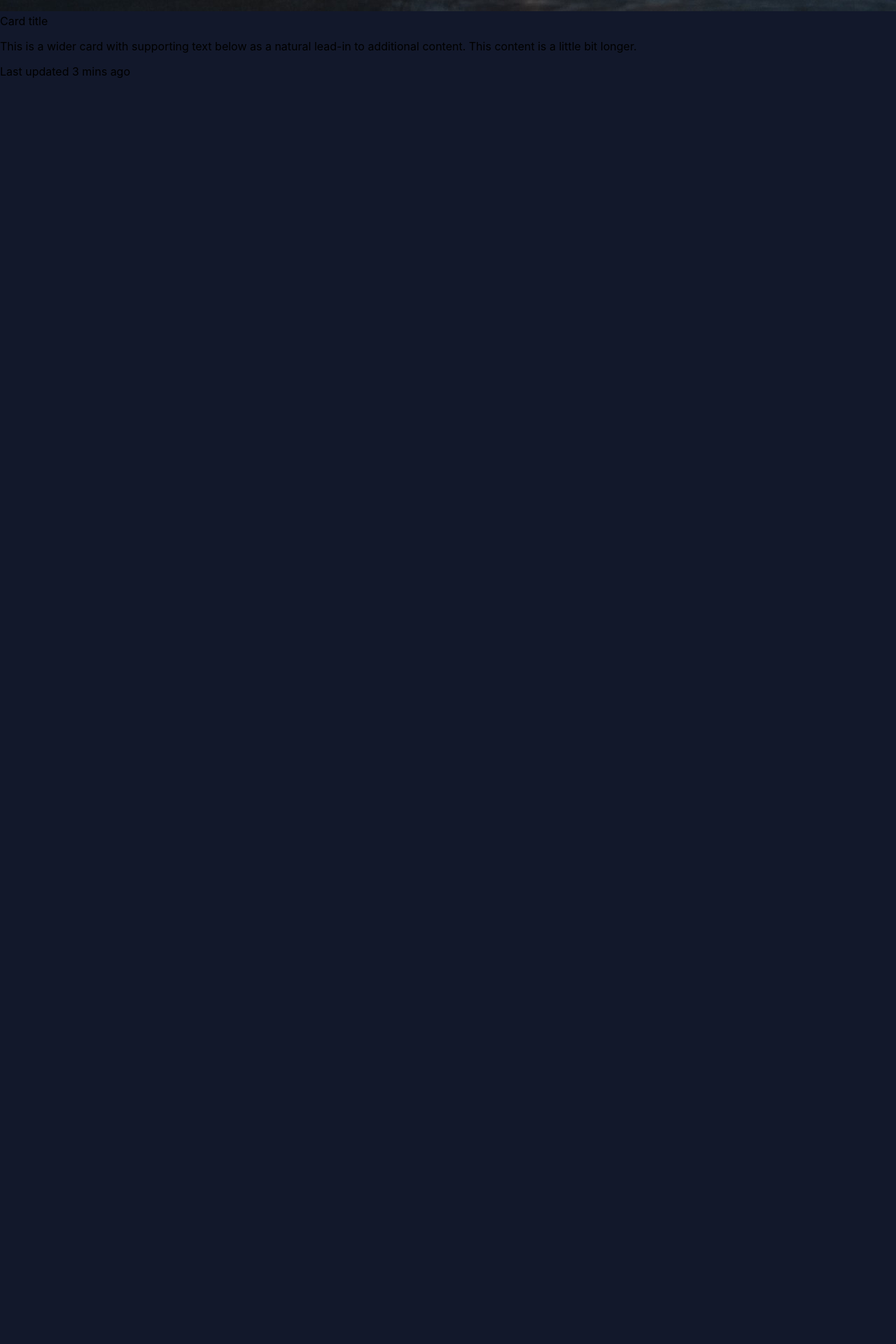
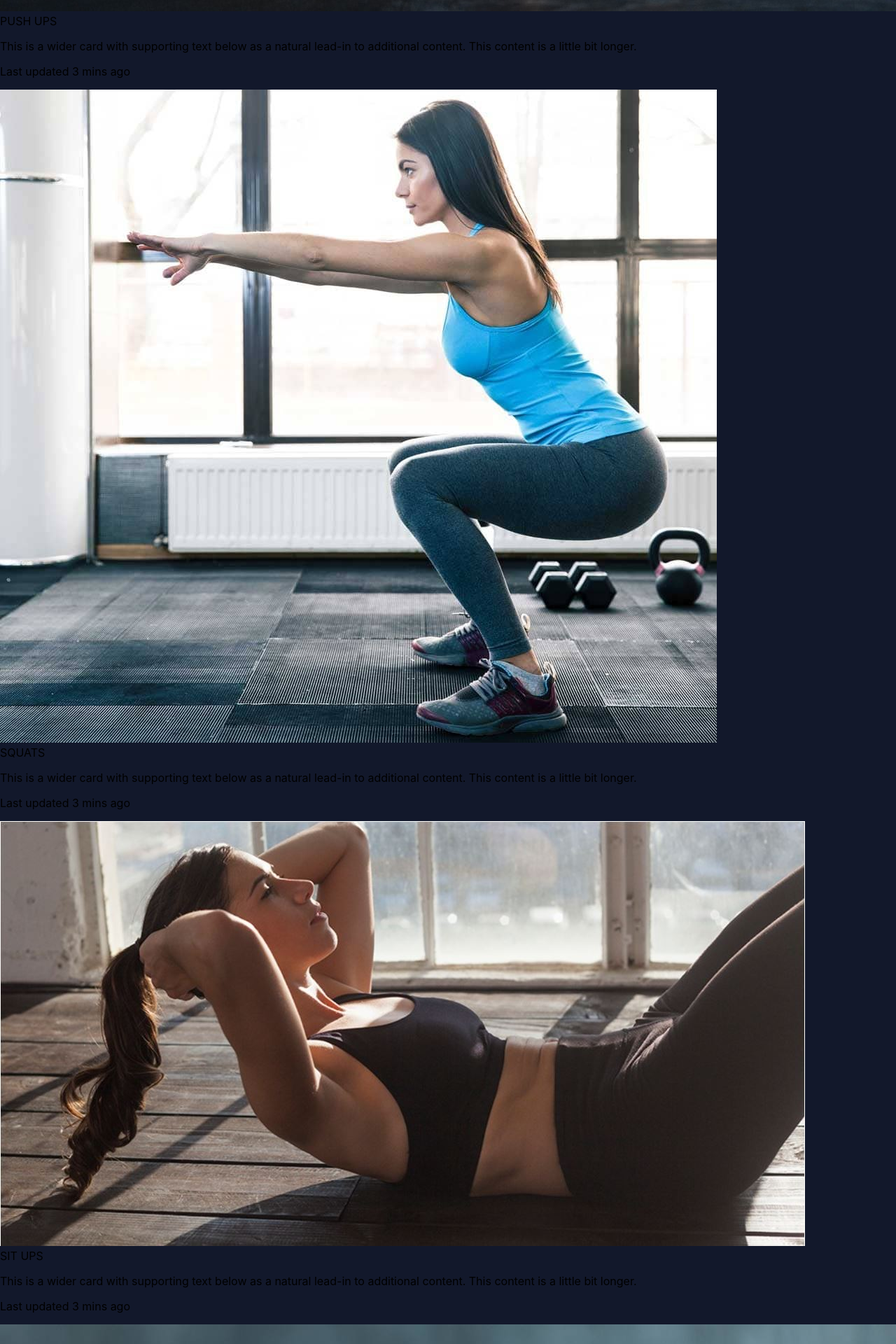
Before and after one commit to LeonSo7/HackTheNorth2020-Fitness-Application, a React (Create React App) app in the folder app/: page / in a window 1280 px wide. Shown: the part 960-2880 px from the top of the page at 70% size. Before the commit the page ends 1088 px from the top, so only its background shows below. Built offline with nearby package versions, Linux system fonts and the light colour scheme.

Commit message:
added cards for workouts

```diff
--- a/app/src/components/screens/Home.js
+++ b/app/src/components/screens/Home.js
@@ -1,7 +1,9 @@
 import "../../styles/Home.css";
-import Button from 'react-bootstrap/Button'
-import Card from "react-bootstrap/Card";
+import { Button, Card, Row, Col } from 'react-bootstrap'
 import pushupThumbnail from "../../assets/pushup_thumbnail.jpg";
+import plankThumbnail from "../../assets/plank_thumbnail.jpg";
+import situpsThumbnail from "../../assets/situps_thumbnail.JPG";
+import squatsThumbnail from "../../assets/squats_thumbnail.jpg";
 
 function Home() {
   return (
@@ -14,10 +16,13 @@ function Home() {
       <div className="TitleDiv">
         <h className="TitleText">Test page</h>
       </div>
+
+      <Row>
+        <Col>
           <Card className="bg-dark text-white">
             <Card.Img src={pushupThumbnail} alt="Pushup Thumbnail" />
             <Card.ImgOverlay>
-          <Card.Title>Card title</Card.Title>
+              <Card.Title>PUSH UPS</Card.Title>
               <Card.Text>
                 This is a wider card with supporting text below as a natural lead-in
                 to additional content. This content is a little bit longer.
@@ -25,6 +30,53 @@ function Home() {
               <Card.Text>Last updated 3 mins ago</Card.Text>
             </Card.ImgOverlay>
           </Card>
+        </Col>
+        <Col>
+          <Card className="bg-dark text-white">
+            <Card.Img src={squatsThumbnail} alt="Squats Thumbnail" />
+            <Card.ImgOverlay>
+              <Card.Title>SQUATS</Card.Title>
+              <Card.Text>
+                This is a wider card with supporting text below as a natural lead-in
+                to additional content. This content is a little bit longer.
+              </Card.Text>
+              <Card.Text>Last updated 3 mins ago</Card.Text>
+            </Card.ImgOverlay>
+          </Card>
+        </Col>
+      </Row>
+      <Row>
+        <Col>
+          <Card className="bg-dark text-white">
+            <Card.Img src={situpsThumbnail} alt="Sit Ups Thumbnail" />
+            <Card.ImgOverlay>
+              <Card.Title>SIT UPS</Card.Title>
+              <Card.Text>
+                This is a wider card with supporting text below as a natural lead-in
+                to additional content. This content is a little bit longer.
+              </Card.Text>
+              <Card.Text>Last updated 3 mins ago</Card.Text>
+            </Card.ImgOverlay>
+          </Card>
+        </Col>
+        <Col>
+          <Card className="bg-dark text-white">
+            <Card.Img src={plankThumbnail} alt="Squats Thumbnail" />
+            <Card.ImgOverlay>
+              <Card.Title>PLANKS</Card.Title>
+              <Card.Text>
+                This is a wider card with supporting text below as a natural lead-in
+                to additional content. This content is a little bit longer.
+              </Card.Text>
+              <Card.Text>Last updated 3 mins ago</Card.Text>
+            </Card.ImgOverlay>
+          </Card>
+        </Col>
+      </Row>
+
+      <div>
+        <Button variant="primary">Start</Button>
+      </div>
     </div>
   );
 }
```
Lines whose indentation alone changed are shown as unchanged.
